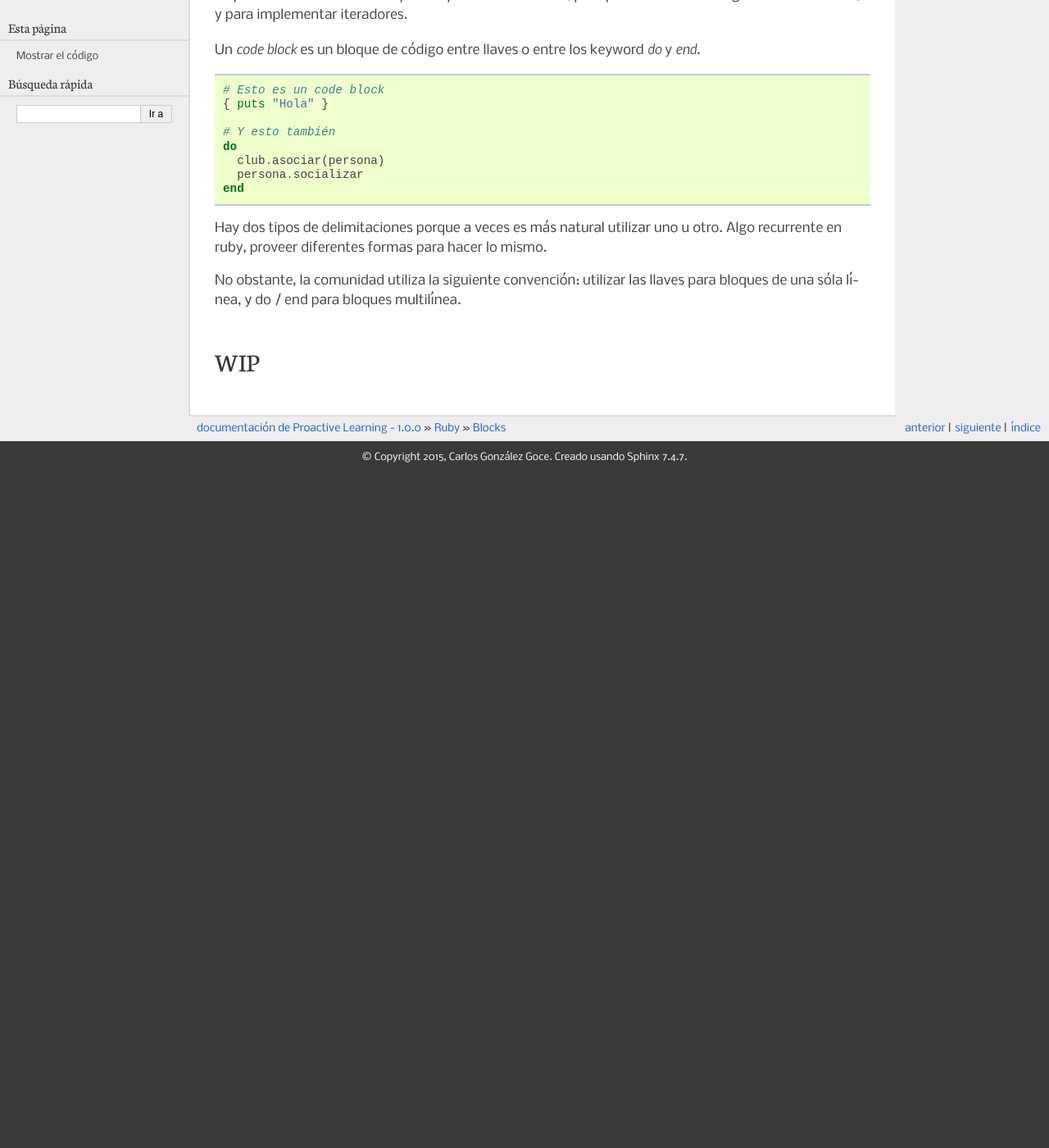
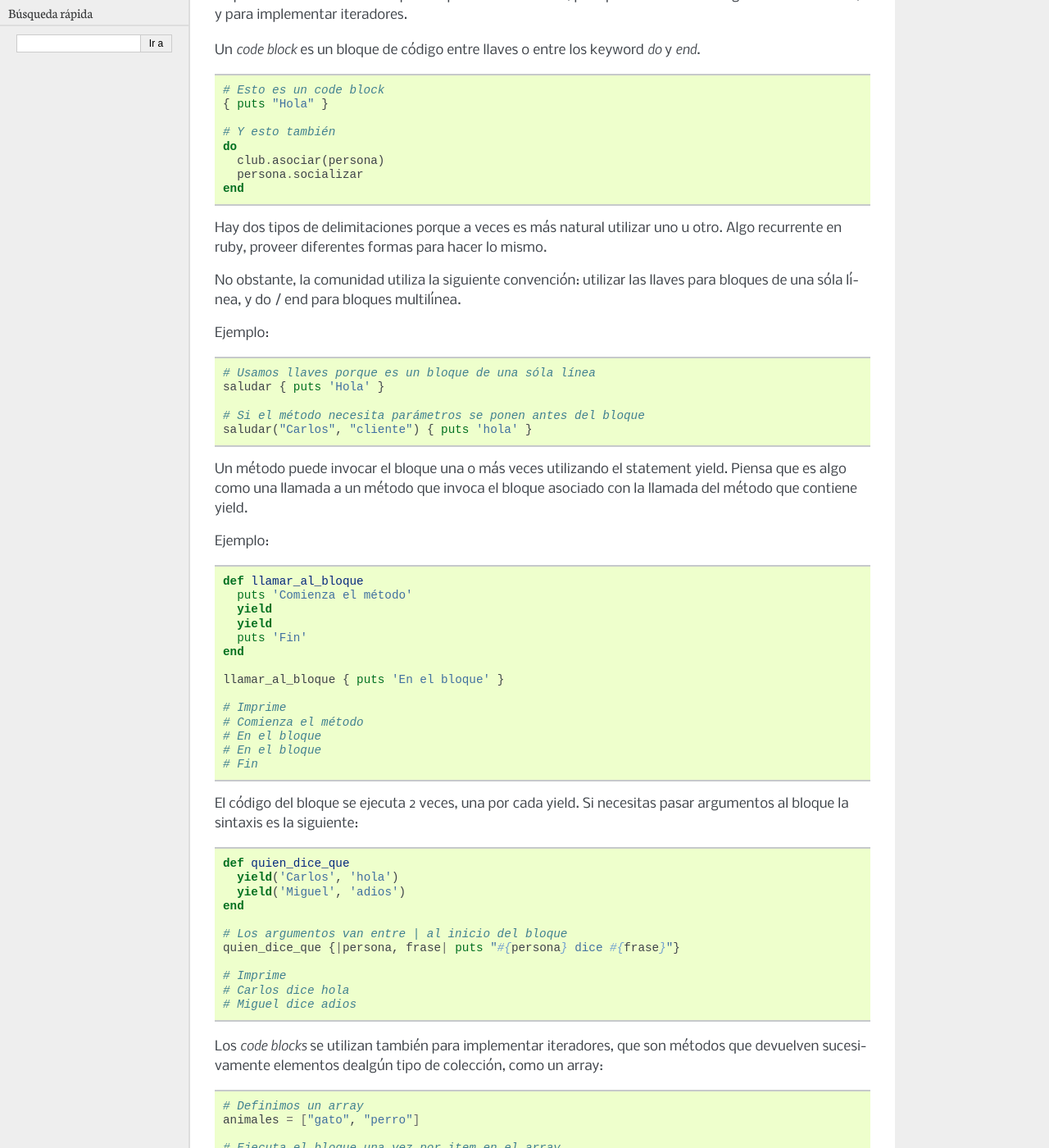
Before and after one commit to carlosgoce/proactive-learning, a Sphinx documentation site: the page built from docs/ruby/blocks.rst, in a window 1280 px wide and 1400 px high, scrolled down 270 px. Shown: the whole window at 82% size. Built offline with Sphinx 7.4.7, drawn with Linux system fonts in a browser that asks for light colours; before the commit the page ends 900 px from its top, so only the background shows below that; some of the changed text lies outside the part shown.

Commit message:
Add basic ruby code blocks explanation

```diff
--- a/docs/ruby/blocks.rst
+++ b/docs/ruby/blocks.rst
@@ -34,5 +34,78 @@ No obstante, la comunidad utiliza la siguiente convención:
 utilizar las llaves para bloques de una sóla línea,
 y do / end para bloques multilínea.
 
-WIP
-===
+Ejemplo:
+
+.. code-block:: ruby
+
+    # Usamos llaves porque es un bloque de una sóla línea
+    saludar { puts 'Hola' }
+
+    # Si el método necesita parámetros se ponen antes del bloque
+    saludar("Carlos", "cliente") { puts 'hola' }
+
+Un método puede invocar el bloque una o más veces utilizando
+el statement yield. Piensa que es algo como una llamada a un método que
+invoca el bloque asociado con la llamada del método que contiene yield.
+
+Ejemplo:
+
+.. code-block:: ruby
+
+    def llamar_al_bloque
+      puts 'Comienza el método'
+      yield
+      yield
+      puts 'Fin'
+    end
+
+    llamar_al_bloque { puts 'En el bloque' }
+
+    # Imprime
+    # Comienza el método
+    # En el bloque
+    # En el bloque
+    # Fin
+
+
+El código del bloque se ejecuta 2 veces, una por cada yield.
+Si necesitas pasar argumentos al bloque la sintaxis es la siguiente:
+
+.. code-block:: ruby
+
+    def quien_dice_que
+      yield('Carlos', 'hola')
+      yield('Miguel', 'adios')
+    end
+
+    # Los argumentos van entre | al inicio del bloque
+    quien_dice_que {|persona, frase| puts "#{persona} dice #{frase}"}
+
+    # Imprime
+    # Carlos dice hola
+    # Miguel dice adios
+
+
+Los *code blocks* se utilizan también para implementar iteradores,
+que son métodos que devuelven sucesivamente elementos dealgún tipo
+de colección, como un array:
+
+.. code-block:: ruby
+
+    # Definimos un array
+    animales = ["gato", "perro"]
+
+    # Ejecuta el bloque una vez por item en el array
+    animales.each {|animal| puts animal}
+
+    # Imprime
+    # gato
+    # perro
+
+    # Más ejemplos
+
+    5.times { print "yo "}
+    # Imprime yo yo yo yo yo
+
+    3.upto(6) {|i| print i}
+    # Imprime 3456
```
